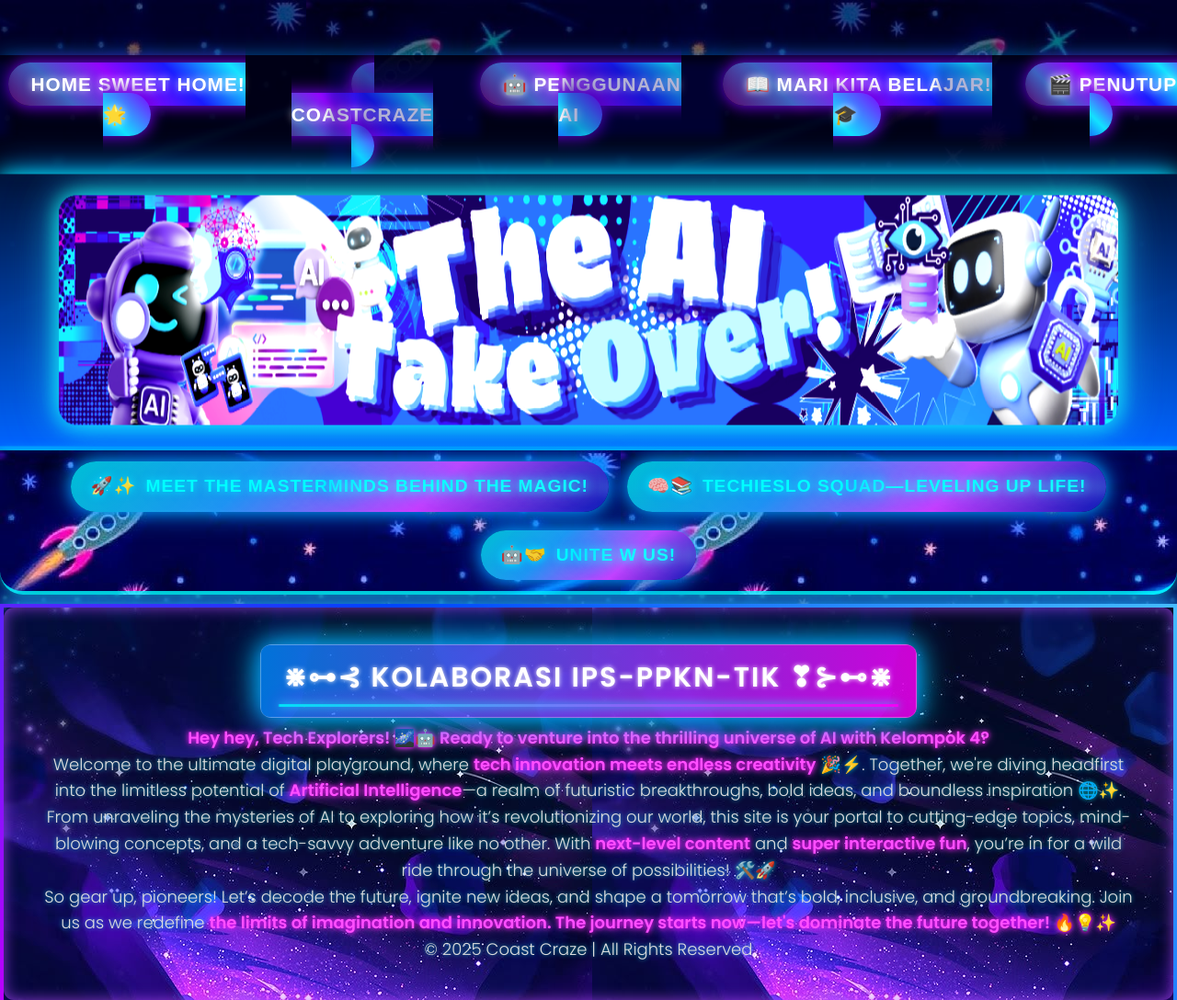
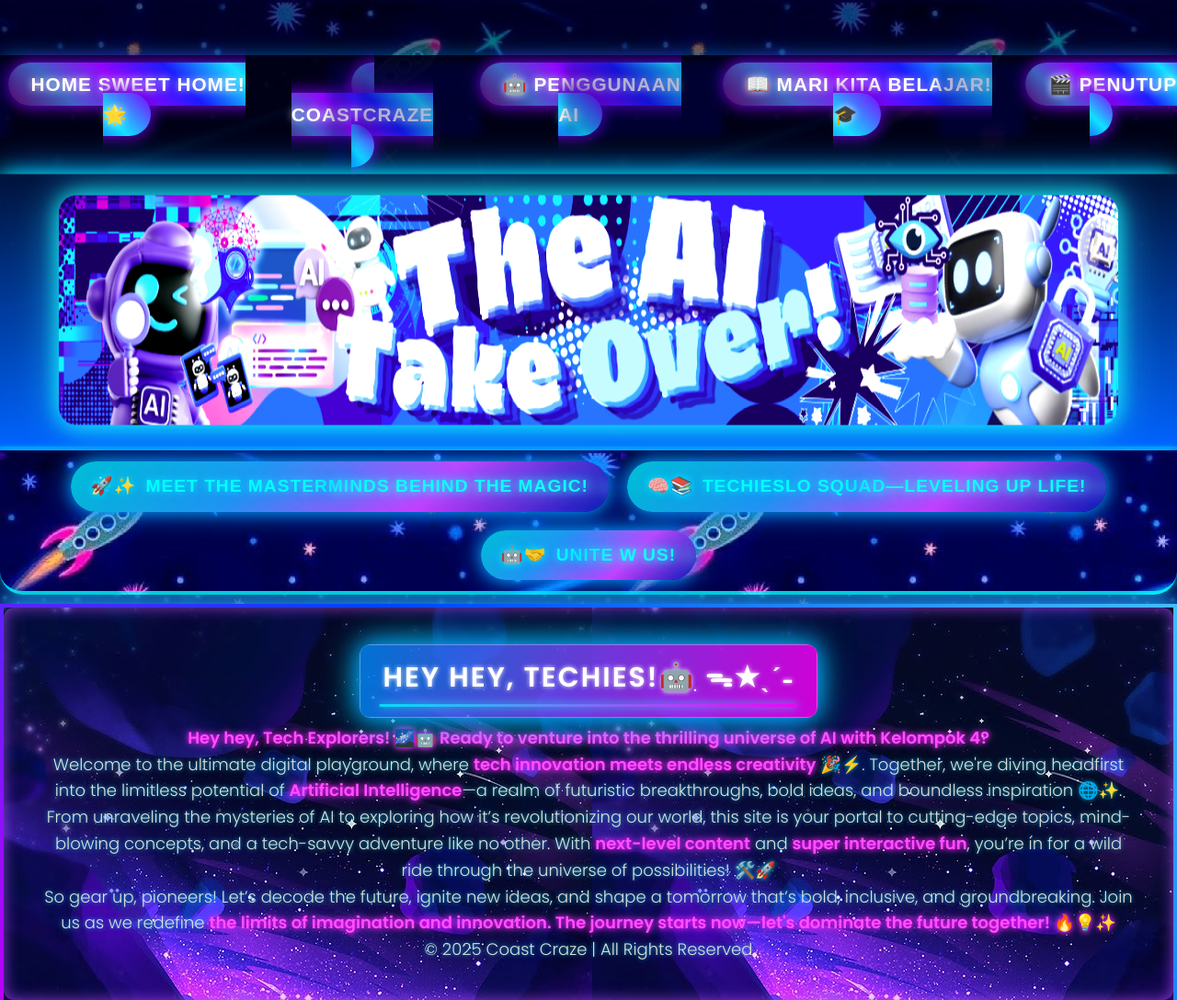
Before and after one commit to Janice257yup/Anastasiajnc, a plain HTML site: page index.html in a window 1280 px wide. Shown: the top 1088 px of the page at 92% size. Drawn offline with Linux system fonts and the light colour scheme.

Commit message:
Update index.html

```diff
--- a/index.html
+++ b/index.html
@@ -86,7 +86,7 @@
     <main>
         <section id="pk12n" class="content-section29010">
             <div class="Haiteman">
-                <h2 class="h21 glow">⋇⊶⊰ Kolaborasi IPS-PPKn-TIK ❣⊱⊷⋇</h2>
+                <h2 class="h21 glow">Hey hey, Techies!🤖ִ ᯓ★ˎˊ˗</h2>
                 <p><strong>Hey hey, Tech Explorers! 🌌🤖 Ready to venture into the thrilling universe of AI with
                         Kelompok 4?</strong></p>
                 <p>Welcome to the ultimate digital playground, where <strong>tech innovation meets endless
```
